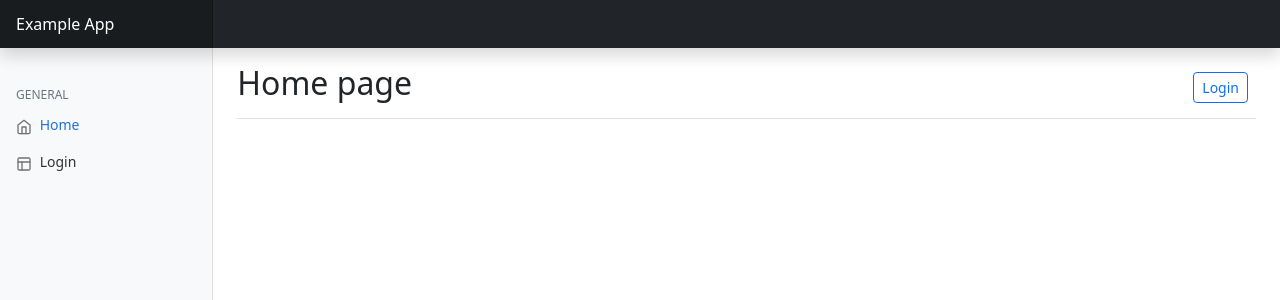
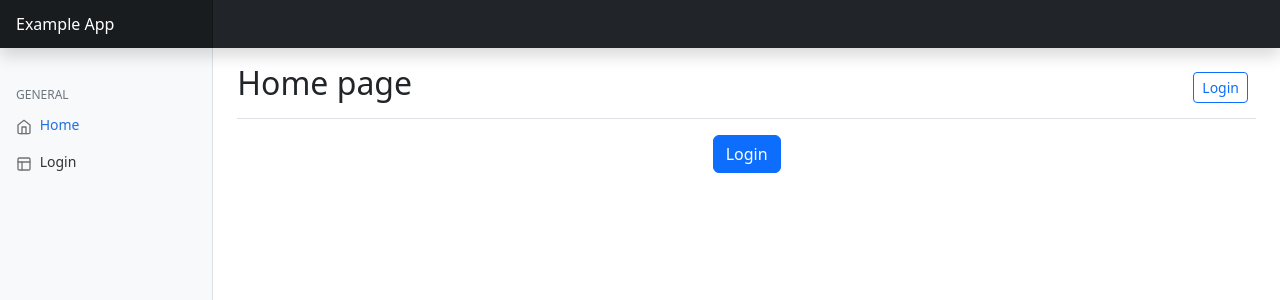
Before and after one commit to 7Andrei/WASAText, a Vue app in the folder webui/: page /chats/1 in a window 1280 px wide. Shown: the top 300 px of the page. Built offline with nearby package versions, Linux system fonts and the light colour scheme.

Commit message:
Add chat not found message and create chat button in AllChatsView; update HomeView with login button

```diff
--- a/webui/src/views/AllChatsView.vue
+++ b/webui/src/views/AllChatsView.vue
@@ -170,7 +170,18 @@ export default {
                 <div class="col-md-12 mb-4" v-for="user in foundUsers" :key="user.userId">
                     <button @click="createOrSend(user.userId)" class="btn btn-primary">{{ user.userName }}</button>
                 </div>
-                <div class="col-md-12" v-for="chat in chats" :key="chat.id">
+                <div v-if="!chats" class="col-md-12">
+                    <div class="alert alert-danger text-center" role="alert">
+                        No chats found
+                    </div>
+                    <div class="text-center">
+                        <button @click="$router.push('/createchat')" class="btn btn-primary">
+                            Create a new chat
+                        </button>
+                        <h2 class="mt-4">Or search Username above to create a private chat</h2>
+                    </div>
+                </div>
+                <div class="col-md-12" v-else v-for="chat in chats" :key="chat.id">
                     <div class="card mb-4">
                         <div class="card-body">
                             <div class="col-md-12">
--- a/webui/src/views/HomeView.vue
+++ b/webui/src/views/HomeView.vue
@@ -28,8 +28,7 @@ export default {
 
 <template>
 	<div>
-		<div
-			class="d-flex justify-content-between flex-wrap flex-md-nowrap align-items-center pt-3 pb-2 mb-3 border-bottom">
+		<div class="d-flex justify-content-between flex-wrap flex-md-nowrap align-items-center pt-3 pb-2 mb-3 border-bottom">
 			<h1 class="h2">Home page</h1>
 			<div class="btn-toolbar mb-2 mb-md-0">
 				<div class="btn-group me-2">
@@ -42,6 +41,11 @@ export default {
                 </div>
 			</div>
 		</div>
+		<div class="text-center">
+			<button v-if="!userId" type="button" class="btn btn-primary" @click="goToLogin">
+				Login
+			</button>
+		</div>
 
 		<ErrorMsg v-if="errormsg" :msg="errormsg"></ErrorMsg>
 	</div>
```
Also changed, not shown: webui/src/views/ChatView.vue (+4 -4 lines).
